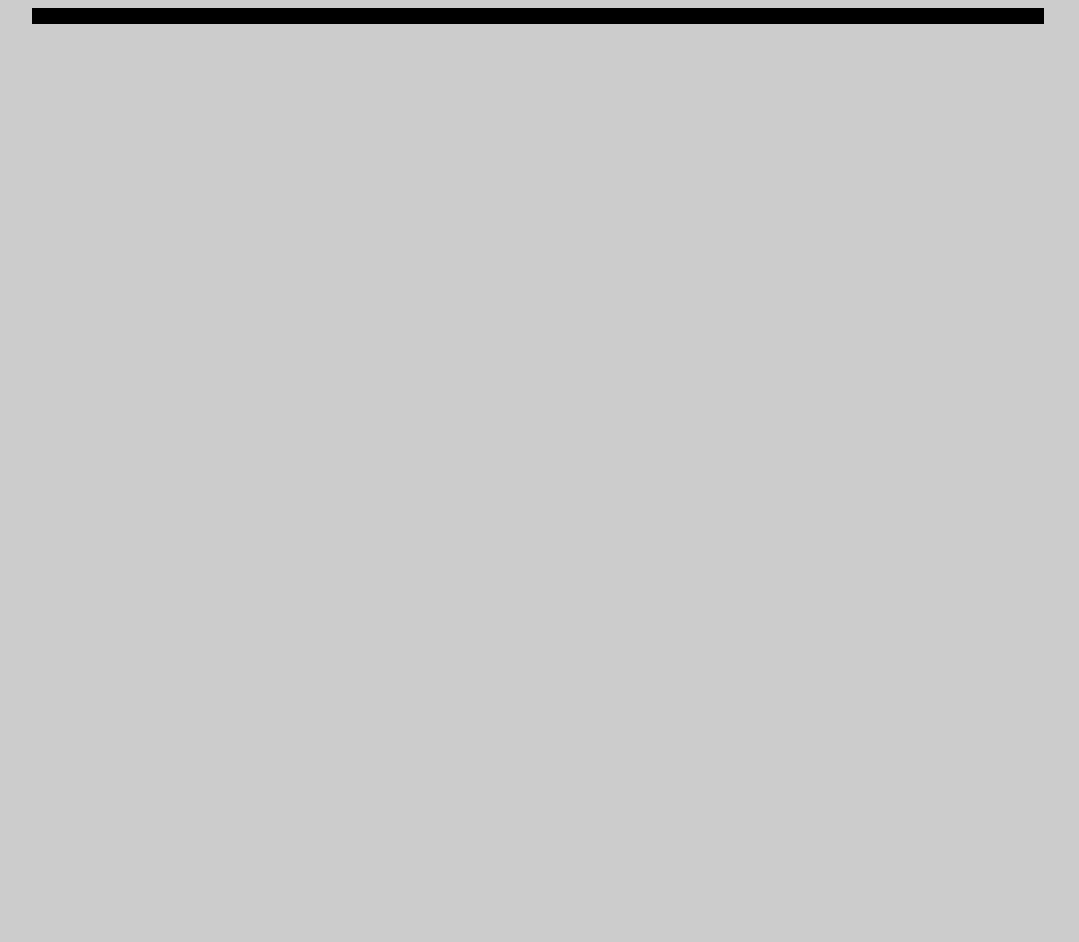
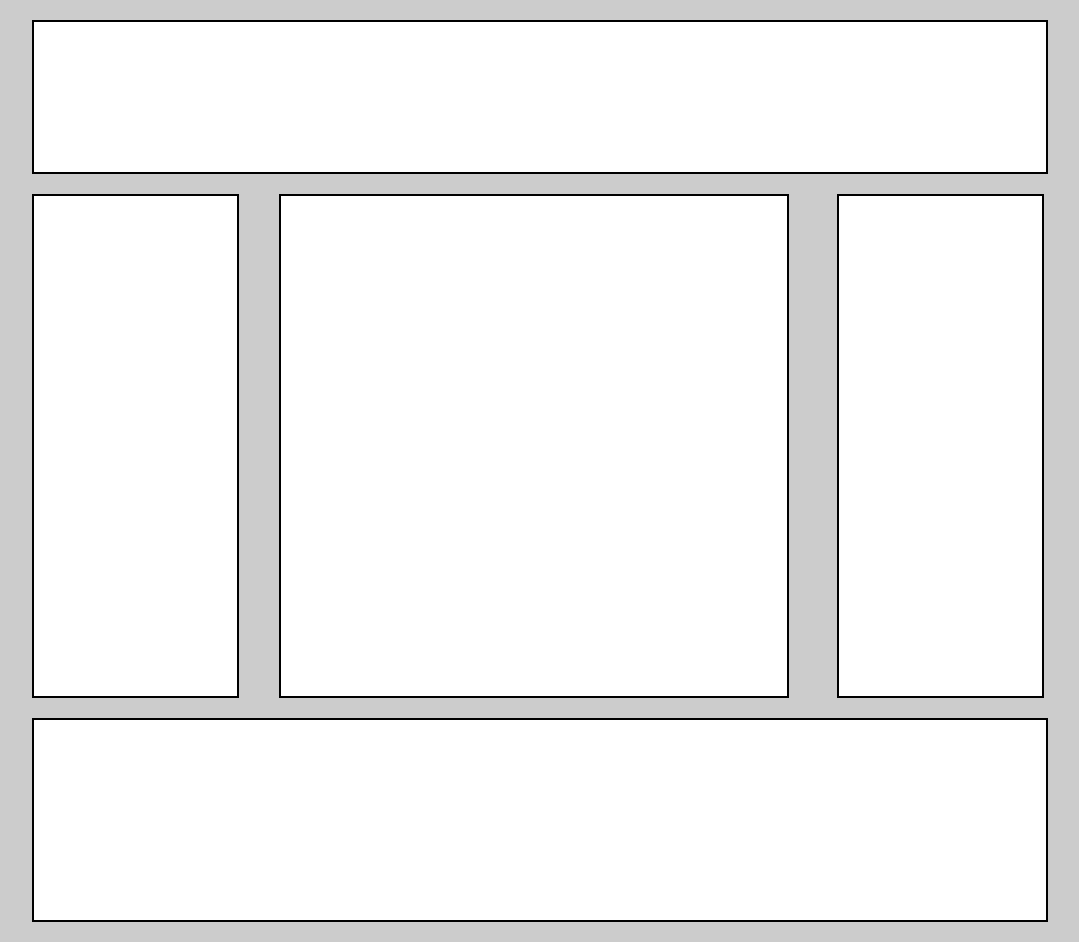
Before and after one commit to PEmurillo/AppWeb_PracticaUno, a plain HTML site: page index.html in a window 1280 px wide. Shown: the whole page, without its empty margins (102-1181 px from the left). Before the commit the page ends 800 px from the top, so only its background shows below. Drawn offline with Linux system fonts and the light colour scheme.

Commit message:
Inicio de la practica dos y index sin terminar

```diff
--- a/css/style.css
+++ b/css/style.css
@@ -10,3 +10,39 @@ header, article, footer,#zonaA,#zonaB{
     text-align:center;
     position: relative;
 }
+
+header{
+    width:100%;
+    min-height:150px;
+    margin: 20px 0 20px 0;
+
+}
+
+#zonaA{
+    width:20%;
+    min-height:500px;
+    margin: 0% 0% 2% 0;
+    float: left; /* left o right*/
+}
+
+article{
+    width:50%;
+    min-height:500px;
+    margin: 0% 4% 2% 4%;
+    float: left;
+}
+
+#zonaB{
+    width:20%;
+    min-height:500px;
+    margin: 0% 0% 2% 0;
+    float: right; /* left o right*/
+}
+
+footer{
+    margin-top: 0%;
+    margin-bottom: 20px;
+    min-height:200px;
+    width:100%;
+    float: left;
+}
--- /dev/null
+++ b/css/style2.css
@@ -0,0 +1,21 @@
+*{
+    margin:0;
+    padding:0;
+    box-sizing:border-box;
+}
+
+header {
+    height: 200px;
+    background-color: #127;
+}
+
+nav {
+    width: 40%;
+    margin-left: 60%;
+    margin-top:-30px;
+}
+
+.general {
+    height: 60px;
+    background-color: #693;
+}
--- a/index.html
+++ b/index.html
@@ -6,7 +6,7 @@
         <link rel="stylesheet" href="css/style.css" />
     </head>
     <main id="web">
-    <head></head>
+    <header></header>
     <aside id="zonaA"></aside>
     <article></article>
     <aside id="zonaB"></aside>
```
Also changed, not shown: act10Mayo.html (added, +24 -0 lines).
